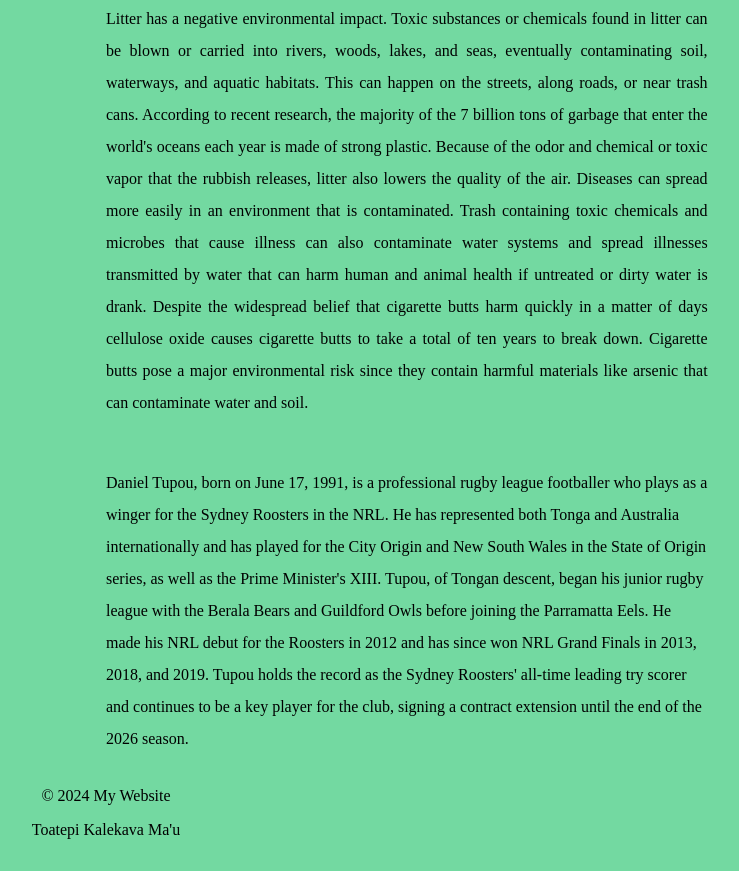
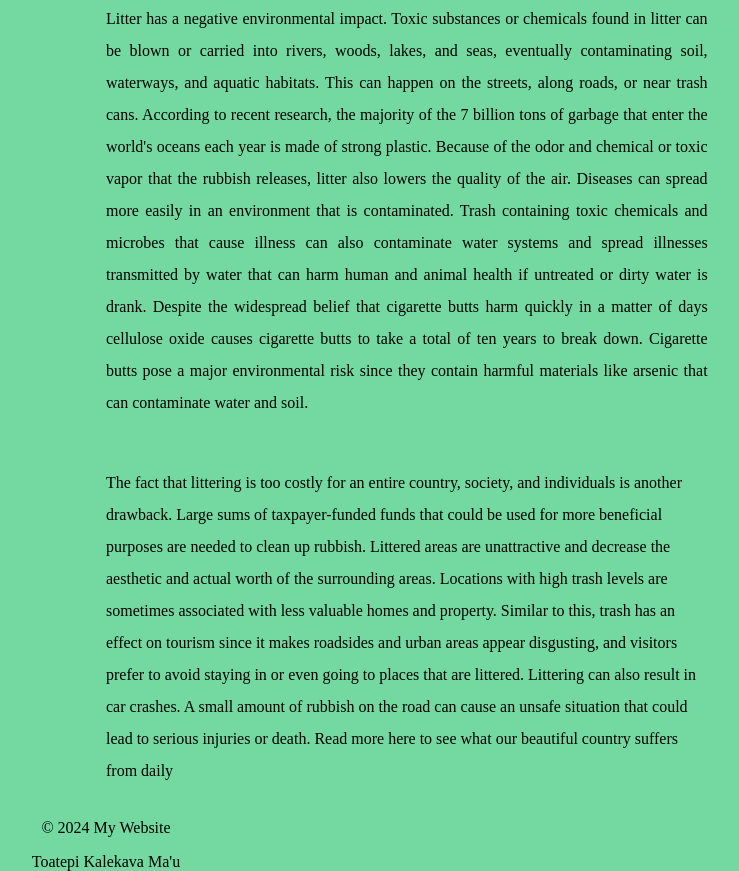
Before and after one commit to username8184/Littering, a plain HTML site: page effects.html in a window 1280 px wide. Shown: the part 567-1438 px from the top of the page, without its empty margins (534-1273 px from the left). Before the commit the page ends 1406 px from the top, so only its background shows below. Drawn offline with Linux system fonts and the light colour scheme.

```diff
--- a/effects.html
+++ b/effects.html
@@ -54,7 +54,7 @@
 
             <div class="text_3">
                 <h2></h2>
-                <p>Daniel Tupou, born on June 17, 1991, is a professional rugby league footballer who plays as a winger for the Sydney Roosters in the NRL. He has represented both Tonga and Australia internationally and has played for the City Origin and New South Wales in the State of Origin series, as well as the Prime Minister's XIII. Tupou, of Tongan descent, began his junior rugby league with the Berala Bears and Guildford Owls before joining the Parramatta Eels. He made his NRL debut for the Roosters in 2012 and has since won NRL Grand Finals in 2013, 2018, and 2019. Tupou holds the record as the Sydney Roosters' all-time leading try scorer and continues to be a key player for the club, signing a contract extension until the end of the 2026 season.</p>
+                <p>The fact that littering is too costly for an entire country, society, and individuals is another drawback. Large sums of taxpayer-funded funds that could be used for more beneficial purposes are needed to clean up rubbish. Littered areas are unattractive and decrease the aesthetic and actual worth of the surrounding areas. Locations with high trash levels are sometimes associated with less valuable homes and property. Similar to this, trash has an effect on tourism since it makes roadsides and urban areas appear disgusting, and visitors prefer to avoid staying in or even going to places that are littered. Littering can also result in car crashes. A small amount of rubbish on the road can cause an unsafe situation that could lead to serious injuries or death. Read more here to see what our beautiful country suffers from daily </p>
             </div>
 
             <div class="footer">
```
